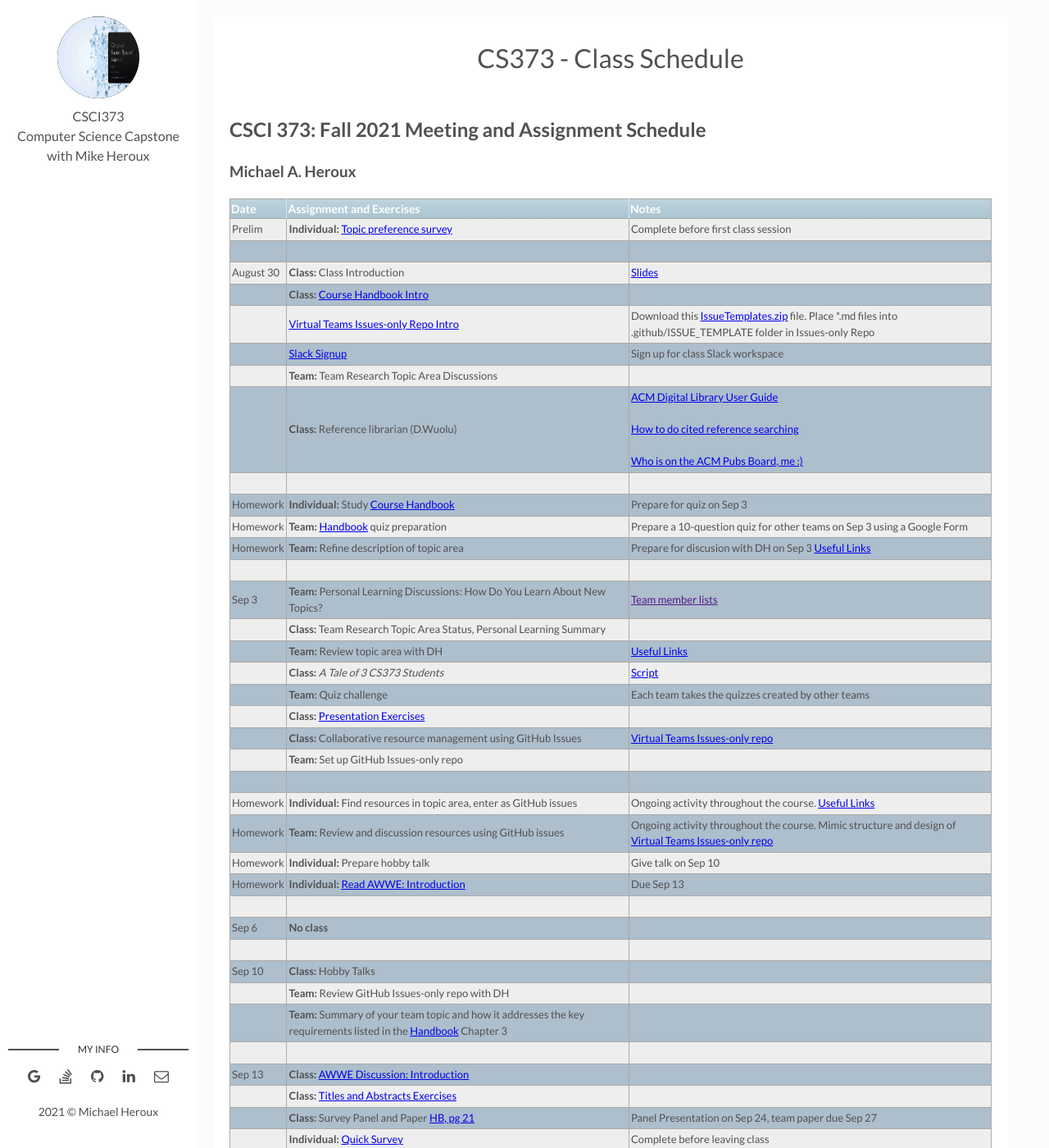
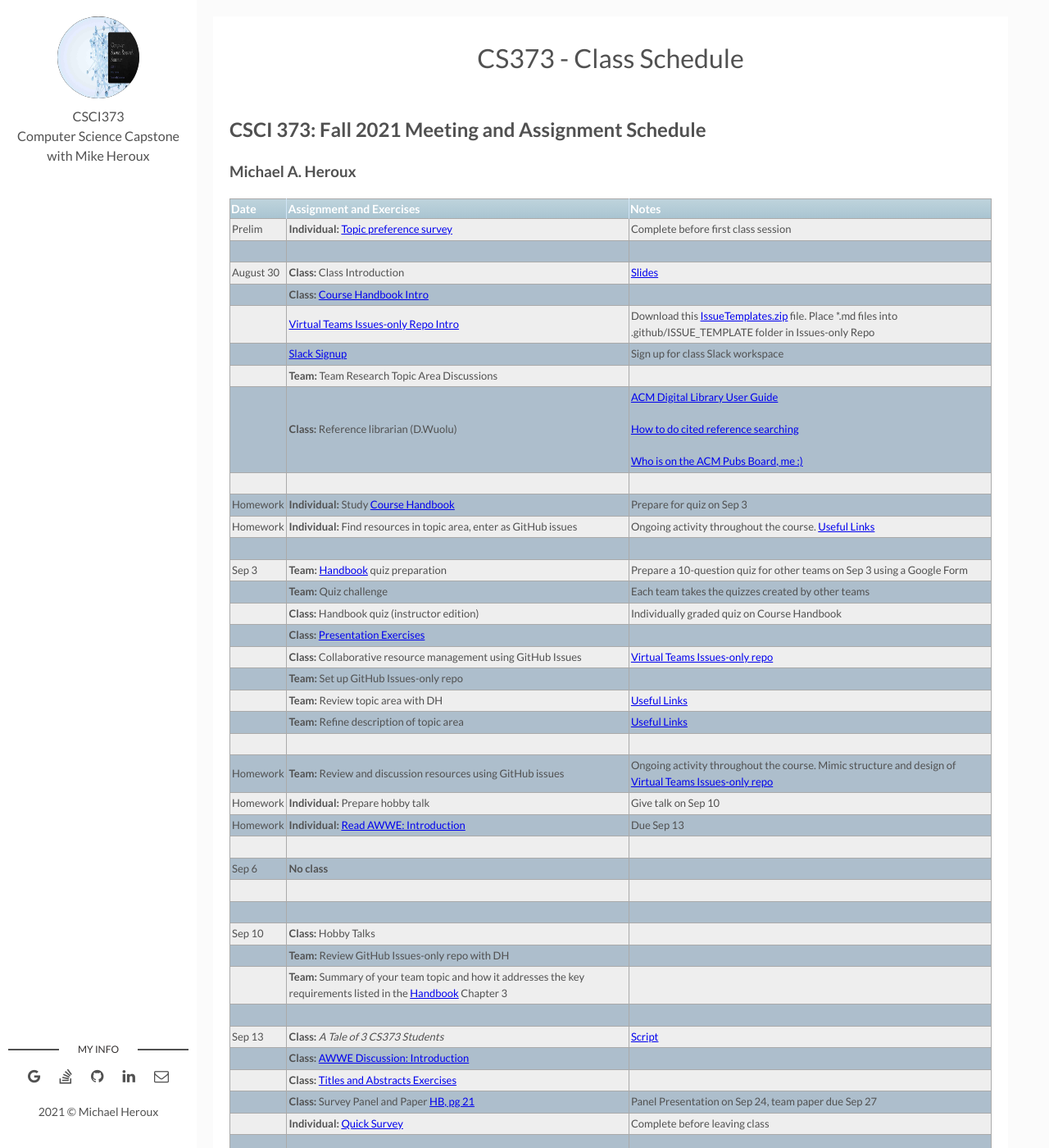
Before and after one commit to maherou/Teaching, a Jekyll site: the page built from files/CS373/2021-Fall-Class-Meeting-Schedule.md, in a window 1280 px wide and 1400 px high. Shown: the whole window at 82% size. Built offline with Jekyll 4.4.1, drawn with Linux system fonts in a browser that asks for light colours.

Commit message:
Update 2021-Fall-Class-Meeting-Schedule.md

```diff
--- a/files/CS373/2021-Fall-Class-Meeting-Schedule.md
+++ b/files/CS373/2021-Fall-Class-Meeting-Schedule.md
@@ -22,30 +22,30 @@ location: "Collegeville, MN, USA"
 || **Class:** Reference librarian (D.Wuolu) | [ACM Digital Library User Guide](https://libraries.acm.org/binaries/content/assets/libraries/acm-digital-library-user-guide.pdf) <br> <br> [How to do cited reference searching](https://clarivate.libguides.com/webofscienceplatform/woscc) <br> <br> [Who is on the ACM Pubs Board, me :)](https://www.acm.org/publications/publications-board-committees)|
 | | | |
 | Homework | **Individual:** Study [Course Handbook](../CSCI373CourseHandbookLatestEdition.pdf) | Prepare for quiz on Sep 3 |
-| Homework | **Team:** [Handbook](../CSCI373CourseHandbookLatestEdition.pdf) quiz preparation | Prepare a 10-question quiz for other teams on Sep 3 using a Google Form  |
-| Homework | **Team:** Refine description of topic area | Prepare for discusion with DH on Sep 3 [Useful Links](https://maherou.github.io/Teaching/files/CS373/CS373-Links/)|
+| Homework | **Individual:** Find resources in topic area, enter as GitHub issues | Ongoing activity throughout the course. [Useful Links](https://maherou.github.io/Teaching/files/CS373/CS373-Links/) |
 | | | |
-| Sep 3| **Team:** Personal Learning Discussions: How Do You Learn About New Topics?| [Team member lists]() |
-| | **Class:** Team Research Topic Area Status, Personal Learning Summary| |
-| | **Team:** Review topic area with DH | [Useful Links](https://maherou.github.io/Teaching/files/CS373/CS373-Links/)|
-| | **Class:**  _A Tale of 3 CS373 Students_ | [Script](../ATaleOfThreeCS373Students.pdf) |
+| Sep 3| **Team:** [Handbook](../CSCI373CourseHandbookLatestEdition.pdf) quiz preparation | Prepare a 10-question quiz for other teams on Sep 3 using a Google Form  |
 | | **Team:** Quiz challenge| Each team takes the quizzes created by other teams |
+| | **Class:** Handbook quiz (instructor edition) | Individually graded quiz on Course Handbook |
 | | **Class:** [Presentation Exercises](https://collegeville.github.io/Orator/PresentationsThatWork/) |   |
 | | **Class:** Collaborative resource management using GitHub Issues |[Virtual Teams Issues-only repo](https://github.com/Collegeville/VirtualTeams/issues) |
 | | **Team:** Set up GitHub Issues-only repo| |
+| | **Team:** Review topic area with DH | [Useful Links](https://maherou.github.io/Teaching/files/CS373/CS373-Links/)|
+| | **Team:** Refine description of topic area |  [Useful Links](https://maherou.github.io/Teaching/files/CS373/CS373-Links/)|
 | | | |
-| Homework | **Individual:** Find resources in topic area, enter as GitHub issues | Ongoing activity throughout the course. [Useful Links](https://maherou.github.io/Teaching/files/CS373/CS373-Links/) |
 | Homework | **Team:** Review and discussion resources using GitHub issues | Ongoing activity throughout the course.  Mimic structure and design of [Virtual Teams Issues-only repo](https://github.com/Collegeville/VirtualTeams/issues) |
 | Homework | **Individual:** Prepare hobby talk | Give talk on Sep 10 |
 | Homework | **Individual:** [Read AWWE: Introduction](../AWWE-Discussion) | Due Sep 13 |
 | | | |
 | Sep 6 | **No class**| |
 | | | |
+| | | |
 | Sep 10 | **Class:** Hobby Talks| |
 | | **Team:** Review GitHub Issues-only repo with DH| |
 | | **Team:** Summary of your team topic and how it addresses the key requirements listed in the [Handbook](../CSCI373CourseHandbookLatestEdition.pdf) Chapter 3| |
 | | | |
-| Sep 13 | **Class:** [AWWE Discussion: Introduction](../AWWE-Discussion)  |   |
+| Sep 13 | **Class:**  _A Tale of 3 CS373 Students_ | [Script](../ATaleOfThreeCS373Students.pdf) |
+| | **Class:** [AWWE Discussion: Introduction](../AWWE-Discussion)  |   |
 | | **Class:** [Titles and Abstracts Exercises](https://collegeville.github.io/Scribe/TitlesAndAbstractsThatWork/) | |
 | | **Class:** Survey Panel and Paper [HB, pg 21](../CSCI373CourseHandbookLatestEdition.pdf) | Panel Presentation on Sep 24, team paper due Sep 27 |
 | | **Individual:** [Quick Survey](https://forms.gle/v77ztSXy42bzjfKF8) | Complete before leaving class |
```
